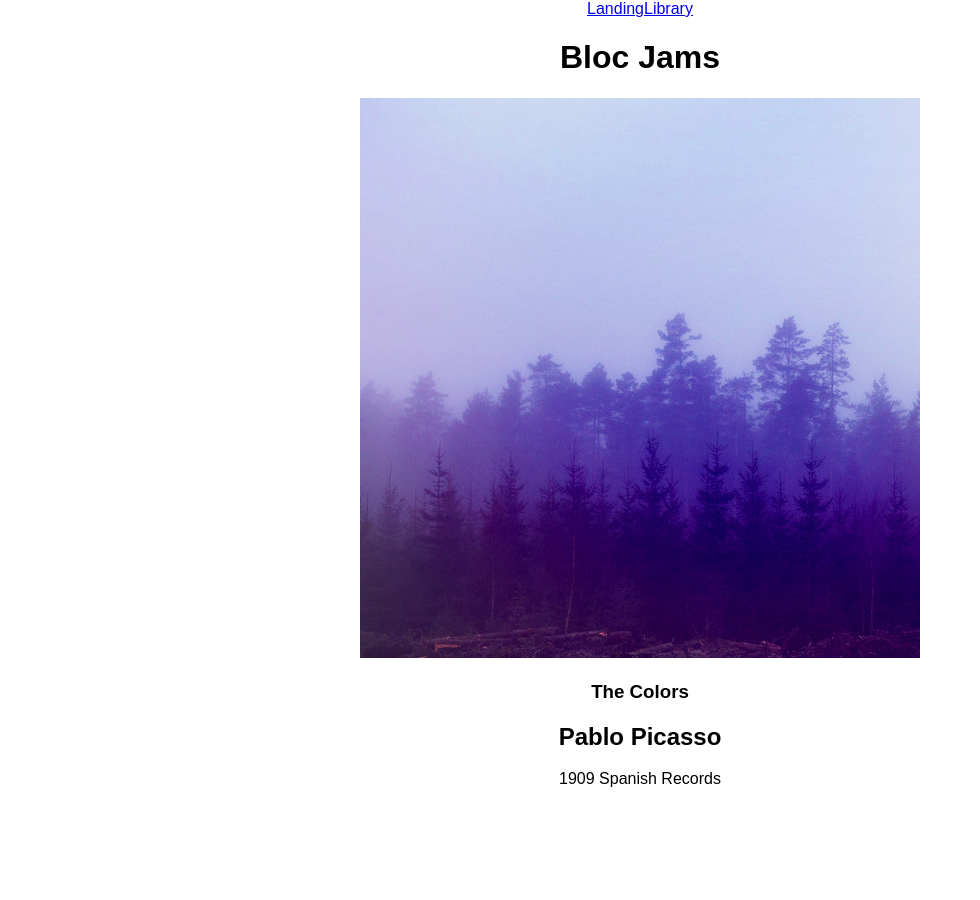
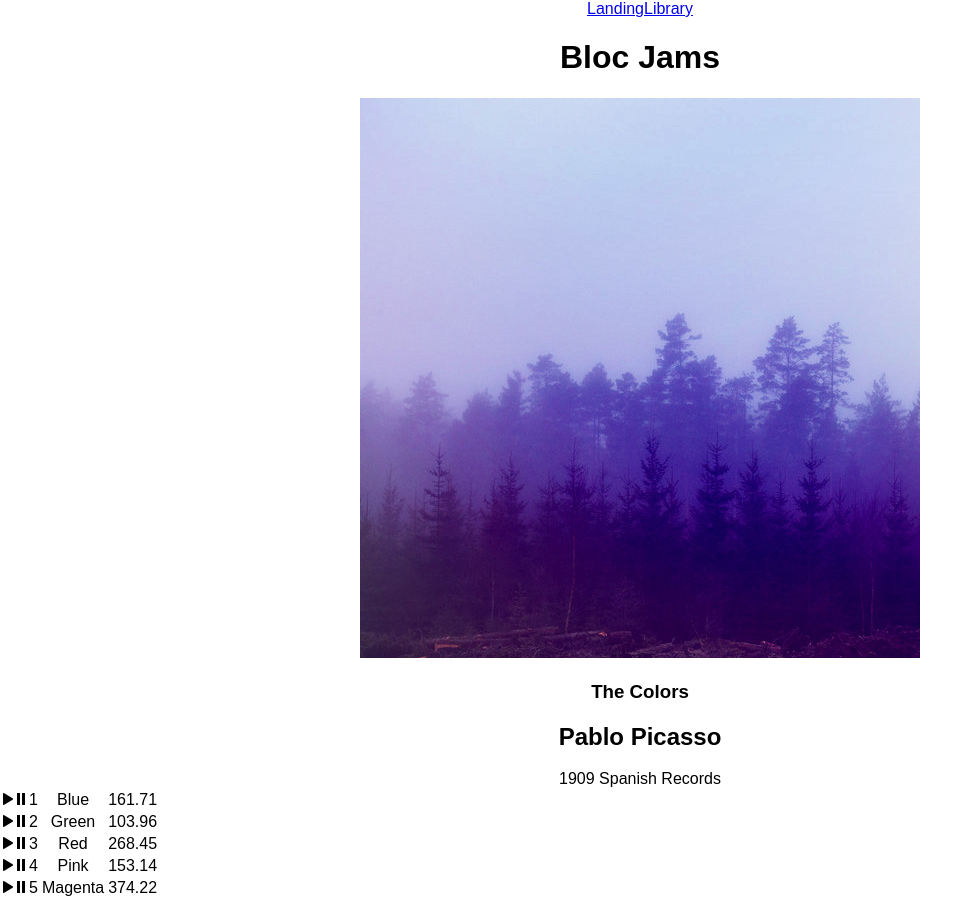
Before and after one commit to brose55/bloc-jams-react, a React (Create React App) app: page /album/the-colors in a window 1280 px wide. Shown: the whole page, without its empty margins (0-980 px from the left). Before the commit the page ends 800 px from the top, so only its background shows below. Built offline with nearby package versions, Linux system fonts and the light colour scheme.

Commit message:
Assignment 6 Components: Album: completed

```diff
--- a/public/index.html
+++ b/public/index.html
@@ -10,6 +10,7 @@
     -->
     <link rel="manifest" href="%PUBLIC_URL%/manifest.json">
     <link rel="shortcut icon" href="%PUBLIC_URL%/favicon.ico">
+    <link rel="stylesheet" href="http://code.ionicframework.com/ionicons/2.0.1/css/ionicons.min.css">
     <!--
       Notice the use of %PUBLIC_URL% in the tags above.
       It will be replaced with the URL of the `public` folder during the build.
--- a/src/components/Album.js
+++ b/src/components/Album.js
@@ -31,7 +31,19 @@
             <col id="song-title-column" />
             <col id="song-duration-column" />
           </colgroup>
-          <tbody>
+          <tbody className="songs">
+          {
+            this.state.album.songs.map( (song, index) =>
+              <tr key={index} >
+                <td><i className="icon ion-play"></i></td>
+                <td><i className="icon ion-pause"></i></td>
+                <td>{index + 1}</td>
+                <td>{song.title}</td>
+                <td>{song.duration}</td>
+              </tr>
+
+            )
+          }
           </tbody>
         </table>
       </section>
```
